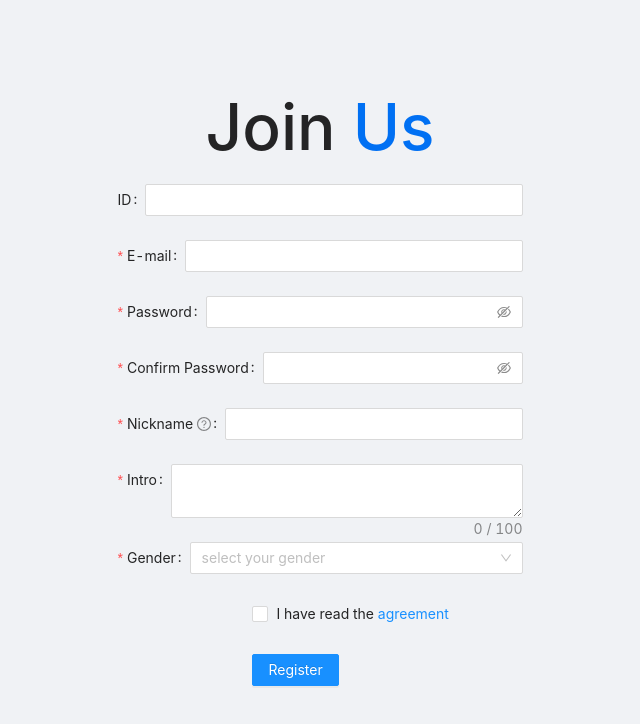
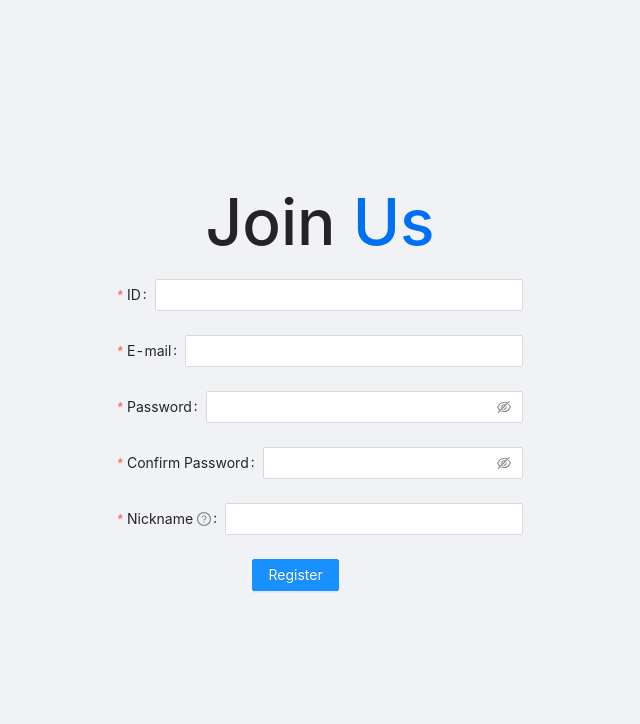
Before and after one commit to turfguy/WithRun, a Next.js app: page /signup in a window 1280 px wide. Shown: the top 724 px of the page, without its empty margins (320-960 px from the left). Built offline with nearby package versions, Linux system fonts and the light colour scheme.

Commit message:
회원가입, 로그인 시 회원정보 받아서 확인

```diff
--- a/pages/signup.js
+++ b/pages/signup.js
@@ -1,19 +1,14 @@
 import Head from 'next/head'
 import styles from '../styles/Home.module.css'
-import { Layout,Input, Space,Button,Menu,MenuItemProps,InputNumber ,Form,
-  AutoComplete,
-  Cascader,
-  Checkbox,
-  Col,
-  Row,
-  Select,
-} from 'antd';
+import { Layout,Input, Space,Button,Menu,MenuItemProps,InputNumber,Form,AutoComplete,
+          Cascader,Checkbox,Col,Row,Select,} from 'antd';
 const { Header, Footer, Sider, Content} = Layout;
 import 'antd/dist/antd.css'
 import { EyeInvisibleOutlined, EyeTwoTone,UserOutlined,LockOutlined} from '@ant-design/icons';
 import Link from 'next/link';
-import React, { useState } from 'react';
+import React, { useState, useCallback } from 'react';
 const { Option } = Select;
+
 
 const formItemLayout = {
   labelCol: {
@@ -61,11 +56,33 @@ export default function  Signup()
       setAutoCompleteResult(['.com', '.org', '.net'].map((domain) => `${value}${domain}`));
     }
   };
-  const websiteOptions = autoCompleteResult.map((website) => ({
-    label: website,
-    value: website,
-  }));
 
+    const [id,setId] = useState('');
+    const onChangeId = useCallback((e)=>{
+        setId(e.target.value)
+      },[])
+    const [pw,setPw] = useState('');
+    const onChangePw = useCallback((e)=>{
+        setPw(e.target.value)
+      },[])
+    const [pwCheck,setPwCheck] = useState('');
+    const onChangePwCheck = useCallback((e)=>{
+        setPwCheck(e.target.value)
+      },[])
+    const [email,setEmail] = useState('');
+    const onChangeEmail = useCallback((e)=>{
+        setEmail(e.target.value)
+      },[])
+    const [nick,setNick] = useState('');
+    const onChangeNick = useCallback((e)=>{
+        setNick(e.target.value)
+    })
+
+    const onSubmit = useCallback((e)=>{
+        const info = {'id': id, 'pw': pw, 'email': email, 'nick': nick }
+        console.log(info)
+        console.log(id,pw,email,nick)
+    },[id,pw])
     return(
         <div>
         <Head>
@@ -81,12 +98,18 @@ export default function  Signup()
           Join <a href="./">Us</a>
         </h1>
 
-        <Form style={{marginTop: '20px'}}>
+        <Form style={{marginTop: '20px'}} onFinish={onSubmit}>
         <Form.Item
-        name="id"
+        name="ID"
         label="ID"
+        rules={[
+            {
+              required: true,
+
+            },
+          ]}
         >
-        <Input />
+        <Input value={id} required onChange={onChangeId}/>
       </Form.Item>
       <Form.Item
         name="email"
@@ -102,7 +125,7 @@ export default function  Signup()
           },
         ]}
       >
-        <Input />
+        <Input value={email} required onChange={onChangeEmail}/>
       </Form.Item>
 
       <Form.Item
@@ -116,7 +139,7 @@ export default function  Signup()
         ]}
         hasFeedback
       >
-        <Input.Password />
+        <Input.Password value={pw} required onChange={onChangePw} />
       </Form.Item>
 
       <Form.Item
@@ -139,7 +162,7 @@ export default function  Signup()
           }),
         ]}
       >
-        <Input.Password />
+        <Input.Password value={pwCheck} required onChange={onChangePwCheck}/>
       </Form.Item>
 
       <Form.Item
@@ -154,64 +177,11 @@ export default function  Signup()
           },
         ]}
       >
-        <Input />
+        <Input value = {nick} required onChange={onChangeNick}/>
       </Form.Item>
-
-
-
-
-
-      <Form.Item
-        name="intro"
-        label="Intro"
-        rules={[
-          {
-            required: true,
-            message: 'Please input Intro',
-          },
-        ]}
-      >
-        <Input.TextArea showCount maxLength={100} />
-      </Form.Item>
-
-      <Form.Item
-        name="gender"
-        label="Gender"
-        rules={[
-          {
-            required: true,
-            message: 'Please select gender!',
-          },
-        ]}
-      >
-        <Select placeholder="select your gender">
-          <Option value="male">Male</Option>
-          <Option value="female">Female</Option>
-        </Select>
-      </Form.Item>
-
-
-
-      <Form.Item
-        name="agreement"
-        valuePropName="checked"
-        rules={[
-          {
-            validator: (_, value) =>
-              value ? Promise.resolve() : Promise.reject(new Error('Should accept agreement')),
-          },
-        ]}
-        {...tailFormItemLayout}
-      >
-        <Checkbox>
-          I have read the <a href="">agreement</a>
-        </Checkbox>
-      </Form.Item>
-      <Form.Item {...tailFormItemLayout}>
+        <Form.Item {...tailFormItemLayout}>
         <Button type="primary" htmlType="submit">
-          <a href='/'>
           Register
-          </a>
         </Button>
       </Form.Item>
     </Form>
```
Also changed, not shown: pages/index.js (+23 -10 lines).
